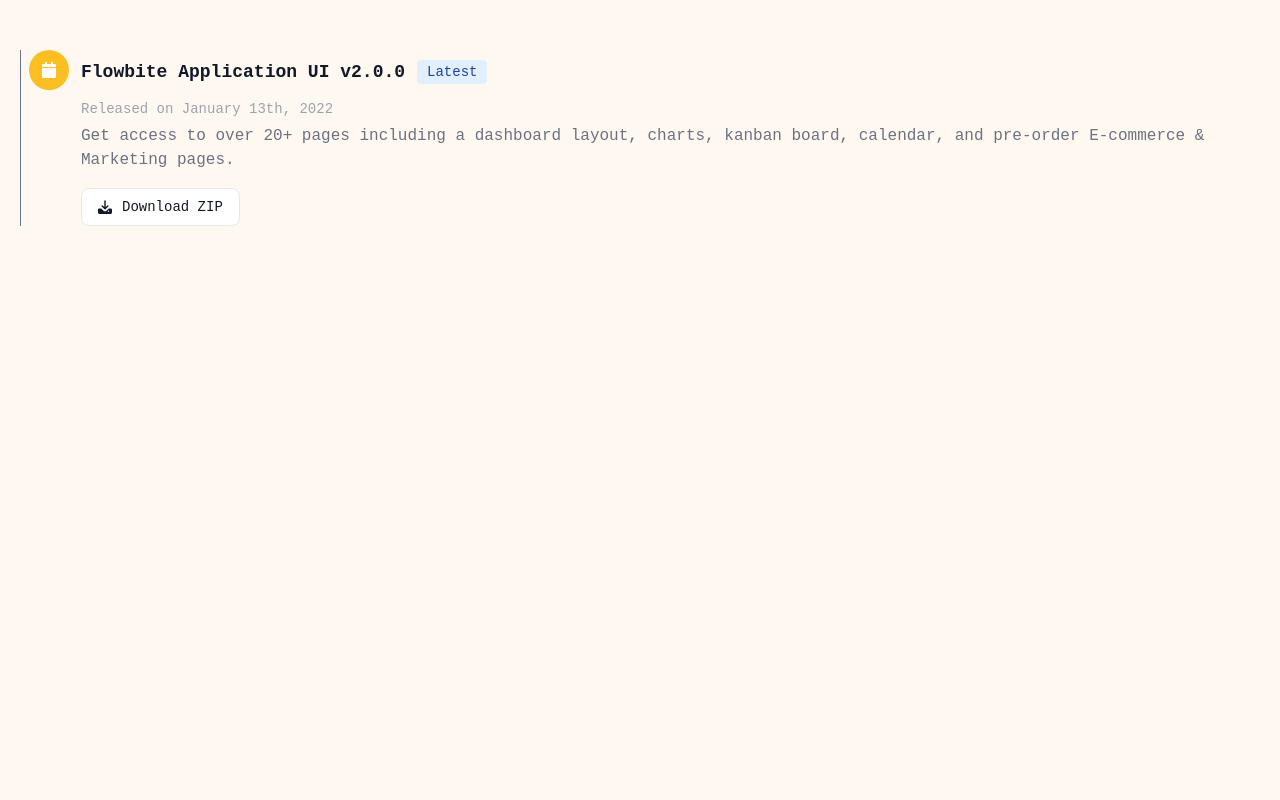
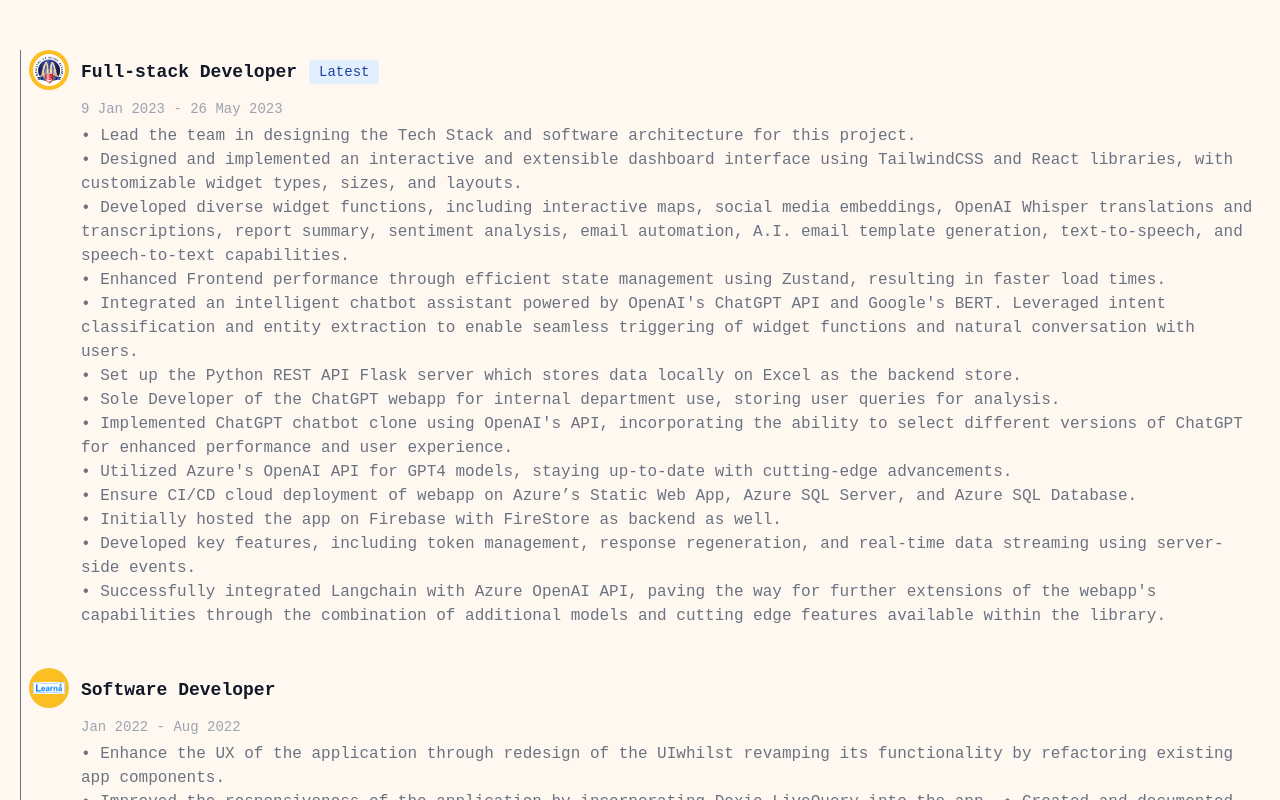
Before and after one commit to JunK4i/PortfolioWebsite, a React (Vite) app: page / in a window 1280 px wide. Shown: the part 760-1560 px from the top of the page. Built offline with nearby package versions, Linux system fonts and the light colour scheme.

Commit message:
update experiences

```diff
--- a/src/pages/LandingPage.jsx
+++ b/src/pages/LandingPage.jsx
@@ -26,6 +26,28 @@ function LandingPage() {
       }
     }
   }, [location]);
+
+  const formatDescription = (description) => {
+    return description.split("\n\n").map((paragraph, paraIndex) => {
+      const lines = paragraph.split("\n").map((line, lineIndex) => {
+        return <span key={lineIndex}>{line}</span>;
+      });
+      return (
+        <p
+          key={paraIndex}
+          className="ms-9 dark:text-gray-400 mb-4 text-base font-normal text-gray-500"
+        >
+          {lines.reduce(
+            (acc, line) =>
+              acc === null
+                ? [line]
+                : [...acc, <br key={`br-${paraIndex}-${line.key}`} />, line],
+            null
+          )}
+        </p>
+      );
+    });
+  };
 
   // run everytime the element visibility changes
   const observer = new IntersectionObserver((entries) => {
@@ -83,23 +105,37 @@ function LandingPage() {
         <ol className="border-s border-slate-500 dark:border-gray-700 relative">
           <li className="hide ms-6 mb-10">
             <span className="bg-amber-400 -start-4 absolute flex items-center justify-center w-10 h-10 rounded-full">
-              <FaCalendar className="w-3/4 text-white" />
+              <img
+                src="/experiences/MHA.jpg"
+                className="object-cover p-1 rounded-full"
+              />
             </span>
             <h3 className="ms-9 dark:text-white flex items-center pt-2 mb-4 text-lg font-semibold text-gray-900">
-              Flowbite Application UI v2.0.0{" "}
+              Full-stack Developer{" "}
               <span className="bg-blue-100 text-blue-800 text-sm font-medium me-2 px-2.5 py-0.5 rounded dark:bg-blue-900 dark:text-blue-300 ms-3">
                 Latest
               </span>
             </h3>
             <time className="ms-9 dark:text-gray-500 block mb-2 text-sm font-normal leading-none text-gray-400">
-              Released on January 13th, 2022
+              9 Jan 2023 - 26 May 2023
             </time>
-            <p className="ms-9 dark:text-gray-400 mb-4 text-base font-normal text-gray-500">
-              Get access to over 20+ pages including a dashboard layout, charts,
-              kanban board, calendar, and pre-order E-commerce & Marketing
-              pages.
-            </p>
-            <a
+
+            {formatDescription(` •	Lead the team in designing the Tech Stack and software architecture for this project.
+•	Designed and implemented an interactive and extensible dashboard interface using TailwindCSS and React libraries, with customizable widget types, sizes, and layouts.
+•	Developed diverse widget functions, including interactive maps, social media embeddings, OpenAI Whisper translations and transcriptions, report summary, sentiment analysis, email automation, A.I. email template generation, text-to-speech, and speech-to-text capabilities.
+•	Enhanced Frontend performance through efficient state management using Zustand, resulting in faster load times.
+•	Integrated an intelligent chatbot assistant powered by OpenAI's ChatGPT API and Google's BERT. Leveraged intent classification and entity extraction to enable seamless triggering of widget functions and natural conversation with users.
+•	Set up the Python REST API Flask server which stores data locally on Excel as the backend store.
+•	Sole Developer of the ChatGPT webapp for internal department use, storing user queries for analysis.
+•	Implemented ChatGPT chatbot clone using OpenAI's API, incorporating the ability to select different versions of ChatGPT for enhanced performance and user experience.
+•	Utilized Azure's OpenAI API for GPT4 models, staying up-to-date with cutting-edge advancements.
+•	Ensure CI/CD cloud deployment of webapp on Azure’s Static Web App, Azure SQL Server, and Azure SQL Database.
+•	Initially hosted the app on Firebase with FireStore as backend as well.
+•	Developed key features, including token management, response regeneration, and real-time data streaming using server-side events.
+•	Successfully integrated Langchain with Azure OpenAI API, paving the way for further extensions of the webapp's capabilities through the combination of additional models and cutting edge features available within the library.
+
+`)}
+            {/* <a
               href="#"
               className="ms-9 hover:bg-gray-100 hover:text-blue-700 focus:z-10 focus:ring-4 focus:outline-none focus:ring-gray-200 focus:text-blue-700 dark:bg-gray-800 dark:text-gray-400 dark:border-gray-600 dark:hover:text-white dark:hover:bg-gray-700 dark:focus:ring-gray-700 inline-flex items-center px-4 py-2 text-sm font-medium text-gray-900 bg-white border border-gray-200 rounded-lg"
             >
@@ -114,7 +150,41 @@ function LandingPage() {
                 <path d="M18 12h-2.55l-2.975 2.975a3.5 3.5 0 0 1-4.95 0L4.55 12H2a2 2 0 0 0-2 2v4a2 2 0 0 0 2 2h16a2 2 0 0 0 2-2v-4a2 2 0 0 0-2-2Zm-3 5a1 1 0 1 1 0-2 1 1 0 0 1 0 2Z" />
               </svg>{" "}
               Download ZIP
-            </a>
+            </a> */}
+          </li>
+          <li className="hide ms-6 mb-10">
+            <span className="bg-amber-400 -start-4 absolute flex items-center justify-center w-10 h-10 rounded-full">
+              <img src="/experiences/_icons_learna.png" className="p-1" />
+            </span>
+            <h3 className="ms-9 dark:text-white flex items-center pt-2 mb-4 text-lg font-semibold text-gray-900">
+              Software Developer{" "}
+              {/* <span className="bg-blue-100 text-blue-800 text-sm font-medium me-2 px-2.5 py-0.5 rounded dark:bg-blue-900 dark:text-blue-300 ms-3">
+                Latest
+              </span> */}
+            </h3>
+            <time className="ms-9 dark:text-gray-500 block mb-2 text-sm font-normal leading-none text-gray-400">
+              Jan 2022 - Aug 2022
+            </time>
+
+            {formatDescription(` • Enhance the UX of the application through redesign of the UIwhilst revamping its functionality by refactoring existing app components.
+            • Improved the responsiveness of the application by incorporating Dexie LiveQuery into the app. • Created and documented reusable functional components.
+            • Create and revamp REST API calls using PHP (Laravel) and MySQL in the backend.`)}
+            {/* <a
+              href="#"
+              className="ms-9 hover:bg-gray-100 hover:text-blue-700 focus:z-10 focus:ring-4 focus:outline-none focus:ring-gray-200 focus:text-blue-700 dark:bg-gray-800 dark:text-gray-400 dark:border-gray-600 dark:hover:text-white dark:hover:bg-gray-700 dark:focus:ring-gray-700 inline-flex items-center px-4 py-2 text-sm font-medium text-gray-900 bg-white border border-gray-200 rounded-lg"
+            >
+              <svg
+                className="w-3.5 h-3.5 me-2.5"
+                aria-hidden="true"
+                xmlns="http://www.w3.org/2000/svg"
+                fill="currentColor"
+                viewBox="0 0 20 20"
+              >
+                <path d="M14.707 7.793a1 1 0 0 0-1.414 0L11 10.086V1.5a1 1 0 0 0-2 0v8.586L6.707 7.793a1 1 0 1 0-1.414 1.414l4 4a1 1 0 0 0 1.416 0l4-4a1 1 0 0 0-.002-1.414Z" />
+                <path d="M18 12h-2.55l-2.975 2.975a3.5 3.5 0 0 1-4.95 0L4.55 12H2a2 2 0 0 0-2 2v4a2 2 0 0 0 2 2h16a2 2 0 0 0 2-2v-4a2 2 0 0 0-2-2Zm-3 5a1 1 0 1 1 0-2 1 1 0 0 1 0 2Z" />
+              </svg>{" "}
+              Download ZIP
+            </a> */}
           </li>
         </ol>
       </section>
```
Also changed, not shown: public/experiences/MHA.jpg (added), public/experiences/_icons_learna.png (added).
